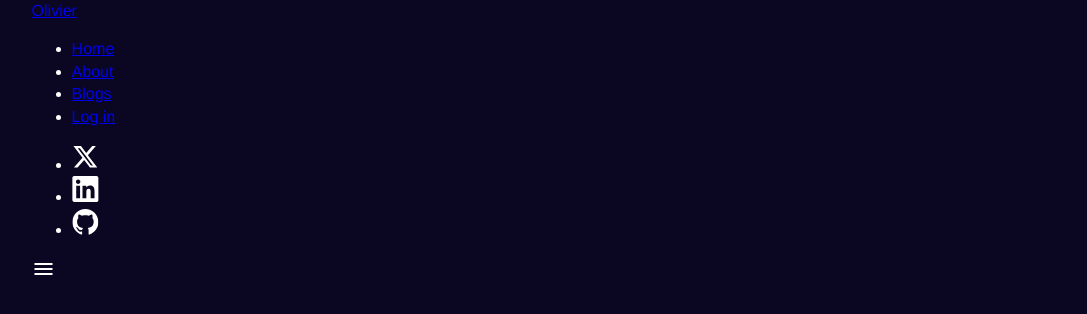
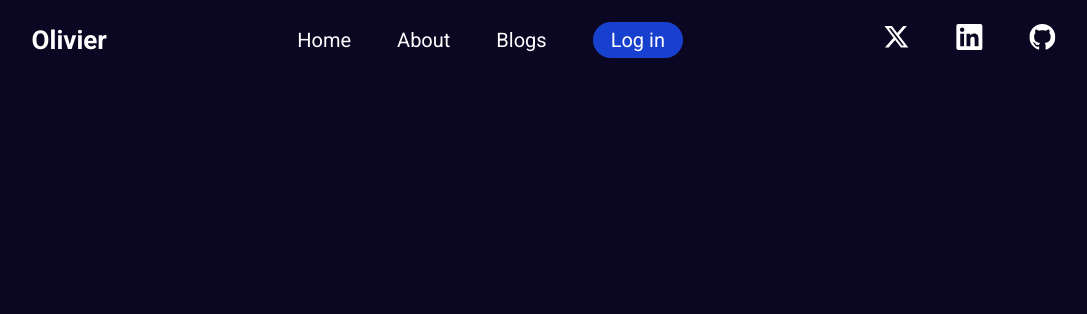
Before and after one commit to Oliviier-dev/mybrand-olivier, a plain HTML site: page UI/createnewblog.html in a window 1280 px wide. Shown: the whole page, without its empty margins (58-1145 px from the left). Drawn offline with nearby package versions, Linux system fonts and the light colour scheme.

Commit message:
Styled the navbar

```diff
--- a/UI/createnewblog.css
+++ b/UI/createnewblog.css
@@ -14,3 +14,67 @@
     width: 86%;
     margin: auto;
 }
+
+/* styling the hamburger menu for smaller screens */
+
+.hamburger{
+    display: none;
+    cursor: pointer;
+}
+
+.hamburger > span{
+    border: 1px solid #fff;
+    display: flex;
+    align-items: center;
+    justify-content: center;
+    border-radius: 4px;
+    padding: 2px;
+}
+
+/* styling the navbar */
+
+nav{
+    /* background-color: rgb(0, 0, 0); */
+    height: 80px;
+    width: 94%;
+    display: flex;
+    align-items: center;
+    justify-content: space-between;
+    font-family: 'Outfit', sans-serif;
+    font-family: 'Roboto', sans-serif;
+}
+
+nav > .navlinks > ul > li{
+    display: inline;
+    font-size: 20px;
+    font-weight: 400;
+}
+
+nav > .logo > a, .navlinks > ul > li > a{
+    text-decoration: none;
+    color: #fff;
+}
+
+nav > .logo{
+    font-size: 26px;
+    font-weight: bold;
+}
+
+.navlinks > ul, .socials > ul{
+    display: flex;
+    gap: 46px;
+    align-items: center;
+    padding: 10px;
+    list-style: none;
+    margin: 0px;
+    padding-inline-start: 0px;
+}
+
+.login-btn{
+    background-color: #1840CF;
+    padding: 4px 18px;
+    display: flex;
+    align-items: center;
+    justify-content: center;
+    border-radius: 24px;
+}
```
